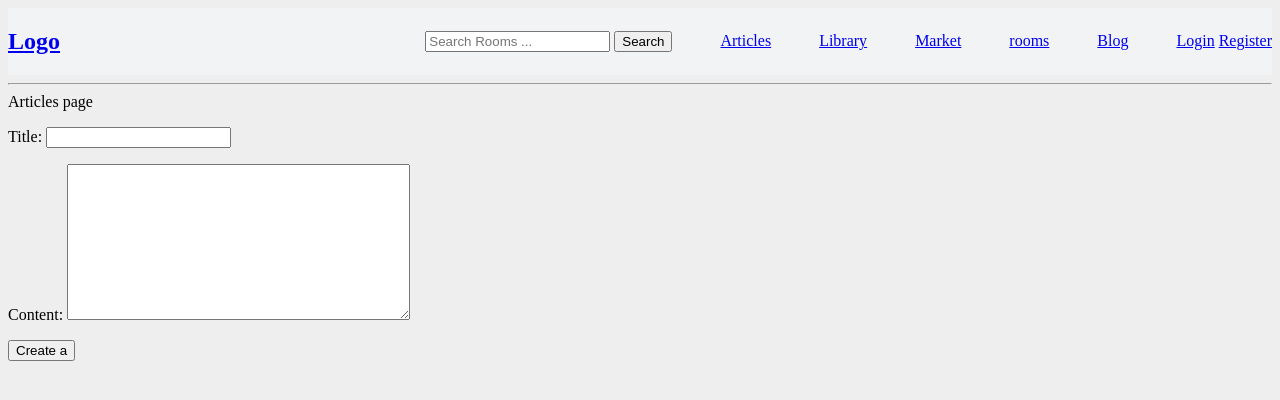
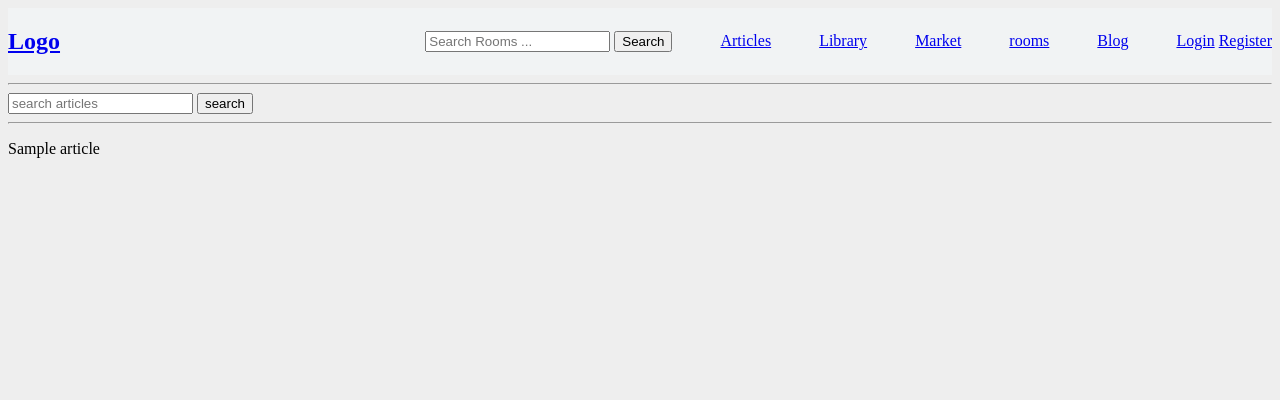
Before and after one commit to OCHIENGDAVIS/dj-trial, a Django app: page /articles/ in a window 1280 px wide. Shown: the top 400 px of the page. Run offline with Django 4.2, Linux system fonts and the light colour scheme; tables that the repository leaves empty hold one stand-in row (values such as "Sample post").

Commit message:
Customer managers and custom querysets

```diff
--- a/articles/admin.py
+++ b/articles/admin.py
@@ -4,7 +4,7 @@ from .models import Article
 
 
 class ArticleAdmin(admin.ModelAdmin):
-    list_display = ['id', 'title']
+    list_display = ['id', 'title', 'slug']
     search_fields = ['title', 'content']
 
 
--- a/articles/models.py
+++ b/articles/models.py
@@ -1,9 +1,54 @@
 from django.db import models
+from django.utils import timezone
+from django.utils.text import slugify
+from django.db.models.signals import pre_save, post_save
+from django.db.models import Q
+from django.conf import settings
+
+
+class ArticleQuerySet(models.QuerySet):
+    def search(self, query=None):
+        lookups = Q(title__icontains=query) | Q(content__icontains=query)
+        return self.filter(lookups)
+
+
+class ArticleManager(models.Manager):
+
+    def get_queryset(self):
+        return ArticleQuerySet(self.model)
+
+    def search(self, query):
+        return self.get_queryset().search(query=query)
 
 
 class Article(models.Model):
     title = models.CharField(max_length=120)
     content = models.TextField()
+    timestamp = models.DateTimeField(auto_now_add=True)
+    updated = models.DateTimeField(auto_now=True)
+    publish = models.DateTimeField(auto_now=False, auto_now_add=False, default=timezone.now)
+    slug = models.SlugField(blank=True, null=True)
+    user = models.ForeignKey(settings.AUTH_USER_MODEL, on_delete=models.SET_NULL, null=True, blank=True)
+    objects = ArticleManager()
 
     def __str__(self):
         return self.title
+
+    def save(self, *args, **kwargs):
+        if self.slug is None:
+            self.slug = slugify(self.title)
+        super().save(*args, **kwargs)
+
+
+def article_presave(sender, instance, *args, **kwargs):
+    if instance.slug is None:
+        instance.slug = slugify(instance.title)
+    print(sender, instance)
+
+
+def article_post_save(sender, instance, created, *args, **Kwargs):
+    print('post Save')
+
+
+pre_save.connect(article_presave, Article)
+post_save.connect(article_post_save, Article)
--- a/articles/views.py
+++ b/articles/views.py
@@ -1,35 +1,34 @@
 from django.shortcuts import render
+from django.db.models import Q
 
 from django.views import View
-from.forms import ArticleForm
+from .forms import ArticleForm
+from .models import Article
 
 
 class SearchView(View):
     def get(self, request):
         q = request.GET.get('q')
-        if q is not None:
-            print('Q is there')
-        else:
-            print('Q is no there')
-        print(q)
-        ctx = {}
+        articles = Article.objects.search(q)
+        ctx = {
+            'articles': articles
+        }
         return render(request, 'articles/search_list.html', ctx)
 
 
 class ArticleHomeView(View):
 
     def get(self, request):
+        articles = Article.objects.all()
 
-        form = ArticleForm()
         ctx = {
-            'form': form
+            'articles': articles
         }
         return render(request, 'articles/home.html', ctx)
 
     def post(self, request):
-        form = ArticleForm(request.POST)
         ctx = {
-            'form': form
+
         }
-        print(dir(form))
+
         return render(request, 'articles/home.html', ctx)
--- a/study/settings.py
+++ b/study/settings.py
@@ -24,7 +24,7 @@ SECRET_KEY = os.environ.get('SECRET_KEY', 'django-insecure-$o(_afk-ht*=meogj+x1k
 # SECURITY WARNING: don't run with debug turned on in production!
 DEBUG = os.environ.get('DEBUG', True)
 
-ALLOWED_HOSTS = ['127.0.0.1']
+ALLOWED_HOSTS = ['127.0.0.1', 'localhost']
 
 # Application definition
 
--- a/templates/articles/home.html
+++ b/templates/articles/home.html
@@ -3,12 +3,16 @@
 {% endblock %}
 
 {% block content %}
-    Articles page
-    <form method="POST"> {% csrf_token %}
-    {{ form.as_p }}
-    <input type="submit" value="Create a" />
 
+    <form method="GET" action="{% url 'articles:search' %}">
+        <input type="text" placeholder="search articles" name="q">
+        <input type="submit" value="search" />
     </form>
+    <hr />
+    {% for article in articles %}
+        <p>{{ article.title }}</p>
+    {% endfor %}
+
 {% endblock %}
 
 model form
--- a/templates/articles/search_list.html
+++ b/templates/articles/search_list.html
@@ -6,4 +6,7 @@
 
 {% block content %}
     <hh2>Search List </hh2>
+    {% for article in articles %}
+        <li>{{ article.title }}</li>
+    {% endfor %}
 {% endblock %}
```
Also changed, not shown: articles/tests.py (+6 -1 lines), articles/migrations/0002_article_timestamp_article_updated.py (added), articles/migrations/0003_article_publish.py (added), articles/migrations/0004_article_slug.py (added), articles/migrations/0005_article_user.py (added).
